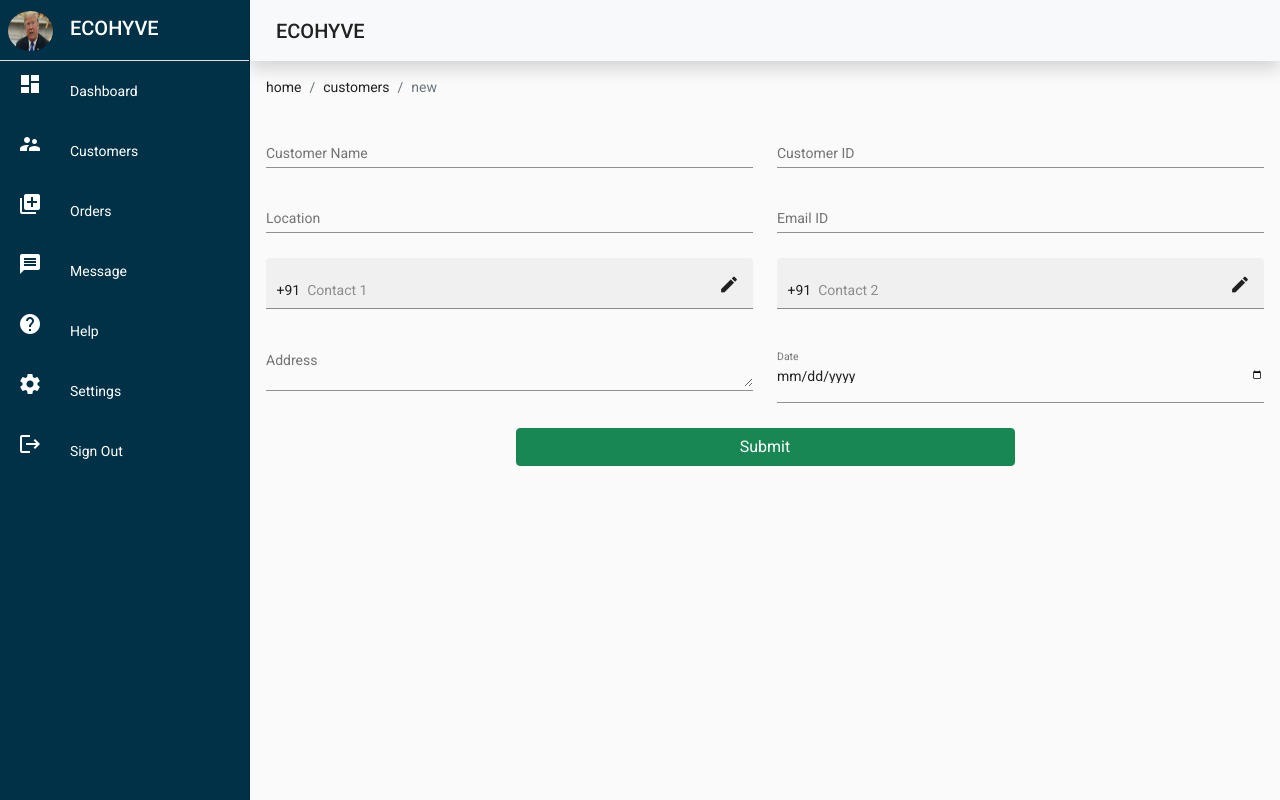
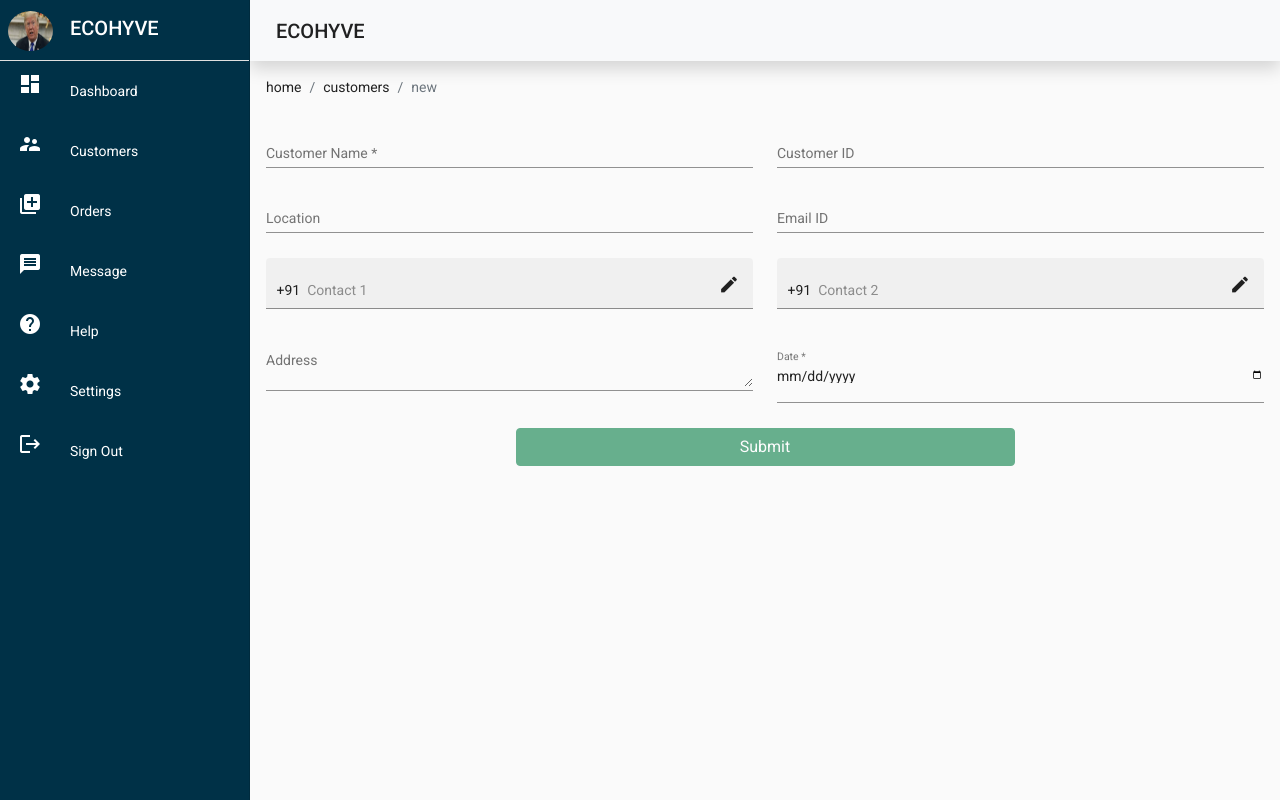
Before and after one commit to techs2546/ECOHYVE, an Angular app: page /customers/new in a window 1280 px wide. Built offline with nearby package versions, Linux system fonts and the light colour scheme.

Commit message:
Customer Data Successfully Connected with Backend

```diff
--- a/src/app/app.module.ts
+++ b/src/app/app.module.ts
@@ -29,7 +29,7 @@ import {MatTableModule} from '@angular/material/table';
 import {MatButtonModule} from '@angular/material/button';
 import { HttpClient, HttpClientModule } from '@angular/common/http';
 import { CustomerApiServiceService } from './customers/customer-api-service.service';
-
+import { ReactiveFormsModule } from '@angular/forms';
 
 
 
@@ -66,7 +66,8 @@ import { CustomerApiServiceService } from './customers/customer-api-service.serv
     MatListModule,
     MatTableModule,
     HttpClientModule,
-    MatButtonModule
+    MatButtonModule,
+    ReactiveFormsModule
 
 
 
--- a/src/app/customers/add-customer/add-customer.component.css
+++ b/src/app/customers/add-customer/add-customer.component.css
@@ -7,3 +7,7 @@
   .example-full-width {
     width: 100%;
   }
+
+  matInput.ng-touched.ng-invalid{
+    border:1px solid red;
+  }
--- a/src/app/customers/add-customer/add-customer.component.html
+++ b/src/app/customers/add-customer/add-customer.component.html
@@ -9,20 +9,20 @@
 
 
 <div class="container-fluid p-3">
-
+<form [formGroup]="customerForm" (ngSubmit) = "submit()">
   <div class="row mb-2">
     <div class="col-md-6">
 
       <mat-form-field class="example-full-width">
         <mat-label>Customer Name</mat-label>
-        <input matInput placeholder="Enter name here...">
+        <input matInput placeholder="Enter name here..." formControlName="CustomerName">
       </mat-form-field>
     </div>
     <div class="col-md-6">
 
       <mat-form-field class="example-full-width">
         <mat-label>Customer ID</mat-label>
-        <input matInput placeholder="" readonly='true' value="">
+        <input matInput placeholder="" formControlName="CustomerId"  value="">
       </mat-form-field>
     </div>
   </div>
@@ -31,15 +31,17 @@
     <div class="col-md-6">
       <mat-form-field class="example-full-width">
         <mat-label>Location</mat-label>
-        <input type="text" matInput placeholder="Enter Location here">
+        <input type="text" matInput formControlName="CustomerLocationUrl" placeholder="Enter Location here">
       </mat-form-field>
     </div>
 
     <div class="col-md-6">
       <mat-form-field class="example-full-width">
         <mat-label>Email ID</mat-label>
-        <input matInput placeholder="Enter mail id here..." value="">
+        <input matInput placeholder="Enter mail id here..." formControlName="CustomerEmail" value="">
+
       </mat-form-field>
+      <span style="font-size:10px;" *ngIf="customerForm.errors?.email">Enter Mail Id</span>
     </div>
   </div>
 
@@ -47,7 +49,7 @@
     <div class="col-md-6">
       <mat-form-field class="example-full-width" appearance="fill">
         <span matPrefix>+91 &nbsp;</span>
-        <input type="tel" matInput placeholder="Contact 1">
+        <input type="tel" matInput placeholder="Contact 1" formControlName="CustomerPhone1">
         <mat-icon matSuffix>mode_edit</mat-icon>
       </mat-form-field>
 
@@ -57,7 +59,7 @@
 
       <mat-form-field class="example-full-width" appearance="fill">
         <span matPrefix>+91 &nbsp;</span>
-        <input type="tel" matInput placeholder="Contact 2">
+        <input type="tel" matInput placeholder="Contact 2" formControlName="CustomerPhone2">
         <mat-icon matSuffix>mode_edit</mat-icon>
       </mat-form-field>
     </div>
@@ -67,7 +69,7 @@
     <div class="col-md-6">
       <mat-form-field class="example-full-width">
         <mat-label>Address</mat-label>
-        <textarea matInput placeholder="Enter name here..."></textarea>
+        <textarea matInput placeholder="Enter name here..." formControlName="CustomerAddress"></textarea>
       </mat-form-field>
     </div>
 
@@ -76,11 +78,11 @@
 
       <mat-form-field class="example-full-width">
         <mat-label>Date</mat-label>
-        <input type="date" matInput placeholder="Enter phone 1 here">
+        <input type="date" matInput placeholder="Enter TargetDate here" formControlName="CustomerTargetDate">
       </mat-form-field>
     </div>
   </div>
 
-  <div class="btn btn-success w-50 " (click)="submit()" style="margin-left: 25%;">Submit</div>
-
+  <button class="btn btn-success w-50 " [disabled] = "!customerForm.valid" style="margin-left: 25%;">Submit</button>
+</form>
 </div>
--- a/src/app/customers/add-customer/add-customer.component.ts
+++ b/src/app/customers/add-customer/add-customer.component.ts
@@ -1,15 +1,33 @@
 import { Component, OnInit } from '@angular/core';
 import { Router } from '@angular/router';
-import Swal from 'sweetalert2'
-
+import Swal from 'sweetalert2';
+import { CustomerApiServiceService } from '../customer-api-service.service';
+import { FormGroup,FormControl,FormBuilder, Validators } from '@angular/forms';
+import { validateVerticalPosition } from '@angular/cdk/overlay';
 @Component({
   selector: 'app-add-customer',
   templateUrl: './add-customer.component.html',
   styleUrls: ['./add-customer.component.css']
 })
 export class AddCustomerComponent implements OnInit {
+  customerForm!:FormGroup;
+  constructor(private router:Router,private formBuilder:FormBuilder,private service :CustomerApiServiceService)
+  {
+    this.customerForm = formBuilder.group(
+        {
+          CustomerName:['',Validators.required],
+          CustomerId:new FormControl(),
+          CustomerAddress:new FormControl(),
+          CustomerPhone1:['',[Validators.maxLength(10),Validators.minLength(10),Validators.required]],
+          CustomerPhone2:new FormControl(),
+          CustomerLocationUrl:new FormControl(),
+          CustomerTargetDate:['',Validators.required],
+          CustomerEmail:['',[Validators.email]]
+        }
+      );
 
-  constructor(private router:Router) { }
+  }
+
 
   ngOnInit(): void {
   }
@@ -18,11 +36,24 @@ export class AddCustomerComponent implements OnInit {
     this.router.navigateByUrl(url)
   }
 
+
   submit(){
-    Swal.fire({title:"Success",text:'Your work has been saved',icon:'success',showConfirmButton: true}).then((result)=>{
-      if (result.isConfirmed){
-      this.router.navigateByUrl('/customers')
-      }})
+    this.service.PostCustomerDetail(this.customerForm.value).subscribe(
+      data =>{
+        Swal.fire({title:"Success",text:'Your work has been saved',icon:'success',showConfirmButton: false,timer:1200}).then((result)=>{
+          this.router.navigateByUrl('/customers');})
+
+      },
+      error=>{
+        Swal.fire({title:"OOPS!",text:'Unable to add data',icon:'error',showConfirmButton: false,timer:1200})
+
+        console.log(error)
+      }
+    )
+
+
+
+
 
   }
 
--- a/src/app/customers/customer-api-service.service.ts
+++ b/src/app/customers/customer-api-service.service.ts
@@ -16,4 +16,8 @@ export class CustomerApiServiceService {
     return this.http.get(this.base_url + "customer-form/",{headers:this.httpHeaders} )
   }
 
+  PostCustomerDetail(data:any):Observable<any>{
+    return this.http.post(this.base_url+"customer-form/",data,{headers:this.httpHeaders})
+  }
+
 }
--- a/src/app/customers/customers.component.css
+++ b/src/app/customers/customers.component.css
@@ -19,6 +19,8 @@ input{
 }
 
 thead {
+    font-weight: 400;
+    font-size: 1.5rem;
     box-shadow: 0 5px 10px #e1e5ee;;
   }
 
@@ -63,7 +65,7 @@ th {
     table{box-shadow: none;}
     table tbody{padding:0 16px;}
     table tbody, table tbody tr{display: block; width:100%;background: #f2f2f2;}
-    table tbody tr th::before, table tbody tr td::before{content: attr(data-title);display:block;font-weight: 400;font-size:14px;color:rgba(0,0,0,1)}
+    table tbody tr th::before, table tbody tr td::before{content: attr(data-title);display:block;font-weight: 600;font-size:14px;color:rgba(0,0,0,1)}
     table tbody tr td ,table tbody tr th  {display:block;width:50%;float:left;font-size:14px;color:rgba(100,100,100, 1);font-weight: 500;}
     table tbody tr{margin-bottom: 16px;clear: both;float:left;
     box-shadow:0px 4px 10px rgba(5, 57, 94, .5);
```
